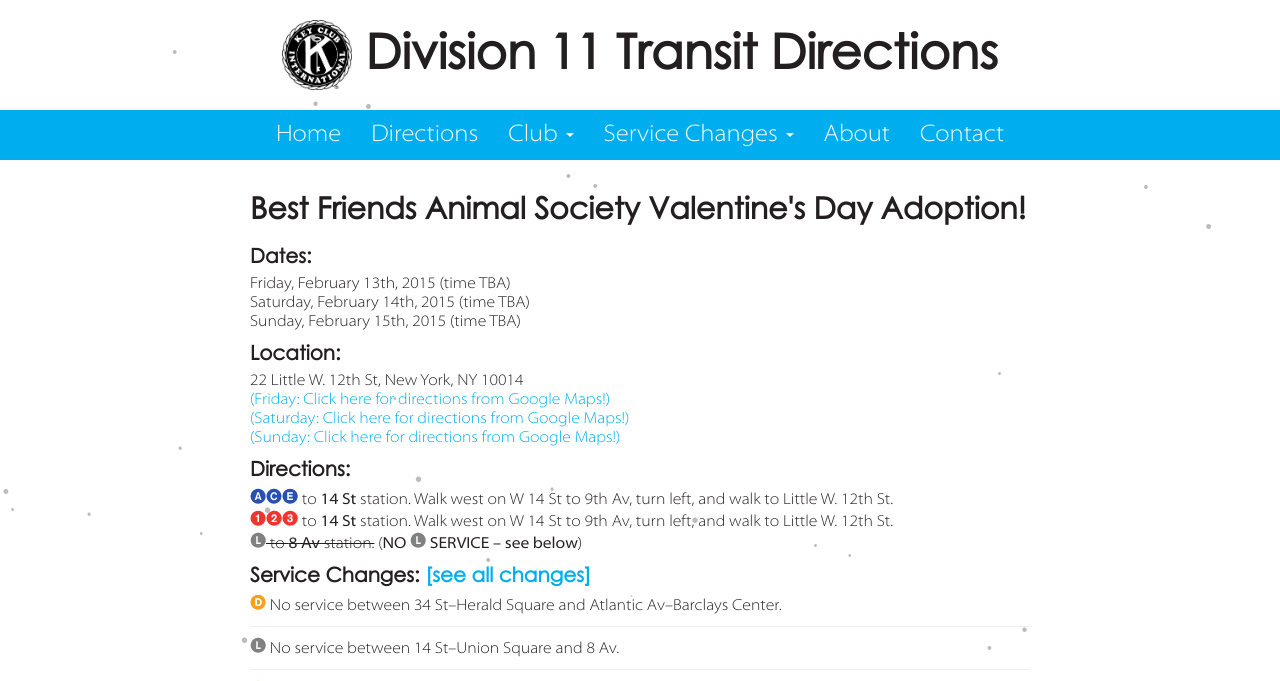
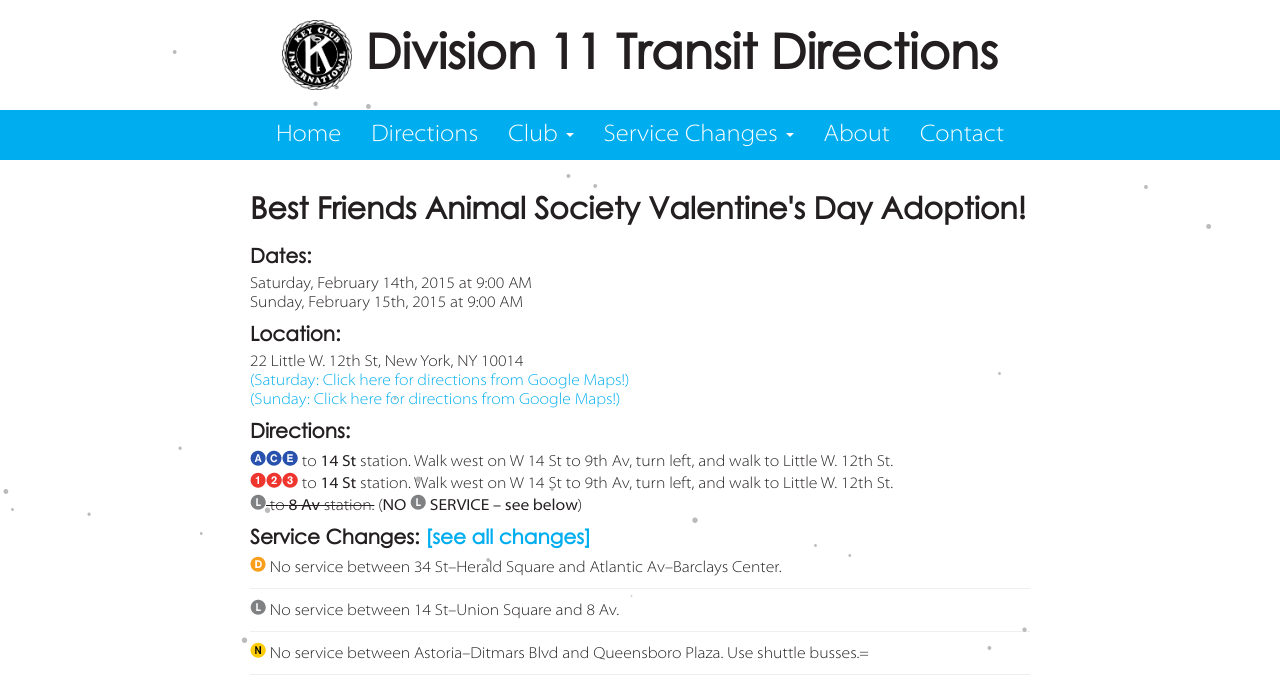
Before and after one commit to d11directions/d11directions.github.io, a Jekyll site: the page built from _posts/2015-02-14-Valentines_Day_Adoption.html, in a window 1280 px wide, cut to the strip 0-681 px from the top of the page. Built offline with Jekyll 4.4.1, drawn with Linux system fonts in a browser that asks for light colours.

Commit message:
Update Pet Adoption V-Day: known times

```diff
--- a/_posts/2015-02-14-Valentines_Day_Adoption.html
+++ b/_posts/2015-02-14-Valentines_Day_Adoption.html
@@ -4,9 +4,8 @@ title: Best Friends Animal Society Valentine's Day Adoption!
 for: Bronx Science Key Club
 tags: [bxsci]
 times:
-    - Friday, February 13th, 2015 (time TBA)
-    - Saturday, February 14th, 2015 (time TBA)
-    - Sunday, February 15th, 2015 (time TBA)
+    - Saturday, February 14th, 2015 at 9:00 AM
+    - Sunday, February 15th, 2015 at 9:00 AM
 location: 22 Little W. 12th St, New York, NY 10014
 directions:
     - <img src="/img/A.png" alt="(A)"><img src="/img/C.png" alt="(C)"><img src="/img/E.png" alt="(E)"> to <strong>14 St</strong> station. Walk west on W 14 St to 9th Av, turn left, and walk to Little W. 12th St.
@@ -18,8 +17,6 @@ changes-brief:
     - <img src="/img/N.png" alt="(N)"> No service between Astoria&ndash;Ditmars Blvd and Queensboro Plaza. Use shuttle busses.=
 changes-ext: http://travel.mtanyct.info/serviceadvisory/routeStatusResult.aspx?tag=ALL&date=02/14/2015&time=&method=getstatus4
 gmaps:
-    - link: https://maps.google.com/maps?f=d&amp;source=s_d&amp;saddr=&amp;daddr=22+Little+West+12th+St,+New+York,+NY+10014&amp;hl=en&amp;geocode=FZukbQIdor2W-ymhKiESwFnCiTFFNU7pr_2Mmg&amp;sll=40.739665,-74.005558&amp;sspn=0.014128,0.012081&amp;dirflg=r&amp;ttype=arr&amp;date=02%2F13%2F15&amp;time=9:00am&amp;noexp=0&amp;noal=0&amp;sort=def&amp;mra=ls&amp;ie=UTF8&amp;t=m&amp;start=0&amp;ll=40.739665,-74.005558&amp;spn=0.014128,0.012081
-      for: Friday
     - link: https://maps.google.com/maps?f=d&amp;source=s_d&amp;saddr=&amp;daddr=22+Little+West+12th+St,+New+York,+NY+10014&amp;hl=en&amp;geocode=FZukbQIdor2W-ymhKiESwFnCiTFFNU7pr_2Mmg&amp;sll=40.739665,-74.005558&amp;sspn=0.014128,0.012081&amp;dirflg=r&amp;ttype=arr&amp;date=02%2F14%2F15&amp;time=9:00am&amp;noexp=0&amp;noal=0&amp;sort=def&amp;mra=ls&amp;ie=UTF8&amp;t=m&amp;start=0&amp;ll=40.739665,-74.005558&amp;spn=0.014128,0.012081
       for: Saturday
     - link: https://maps.google.com/maps?f=d&amp;source=s_d&amp;saddr=&amp;daddr=22+Little+West+12th+St,+New+York,+NY+10014&amp;hl=en&amp;geocode=FZukbQIdor2W-ymhKiESwFnCiTFFNU7pr_2Mmg&amp;sll=40.739665,-74.005558&amp;sspn=0.014128,0.012081&amp;dirflg=r&amp;ttype=arr&amp;date=02%2F15%2F15&amp;time=9:00am&amp;noexp=0&amp;noal=0&amp;sort=def&amp;mra=ls&amp;ie=UTF8&amp;t=m&amp;start=0&amp;ll=40.739665,-74.005558&amp;spn=0.014128,0.012081
```
